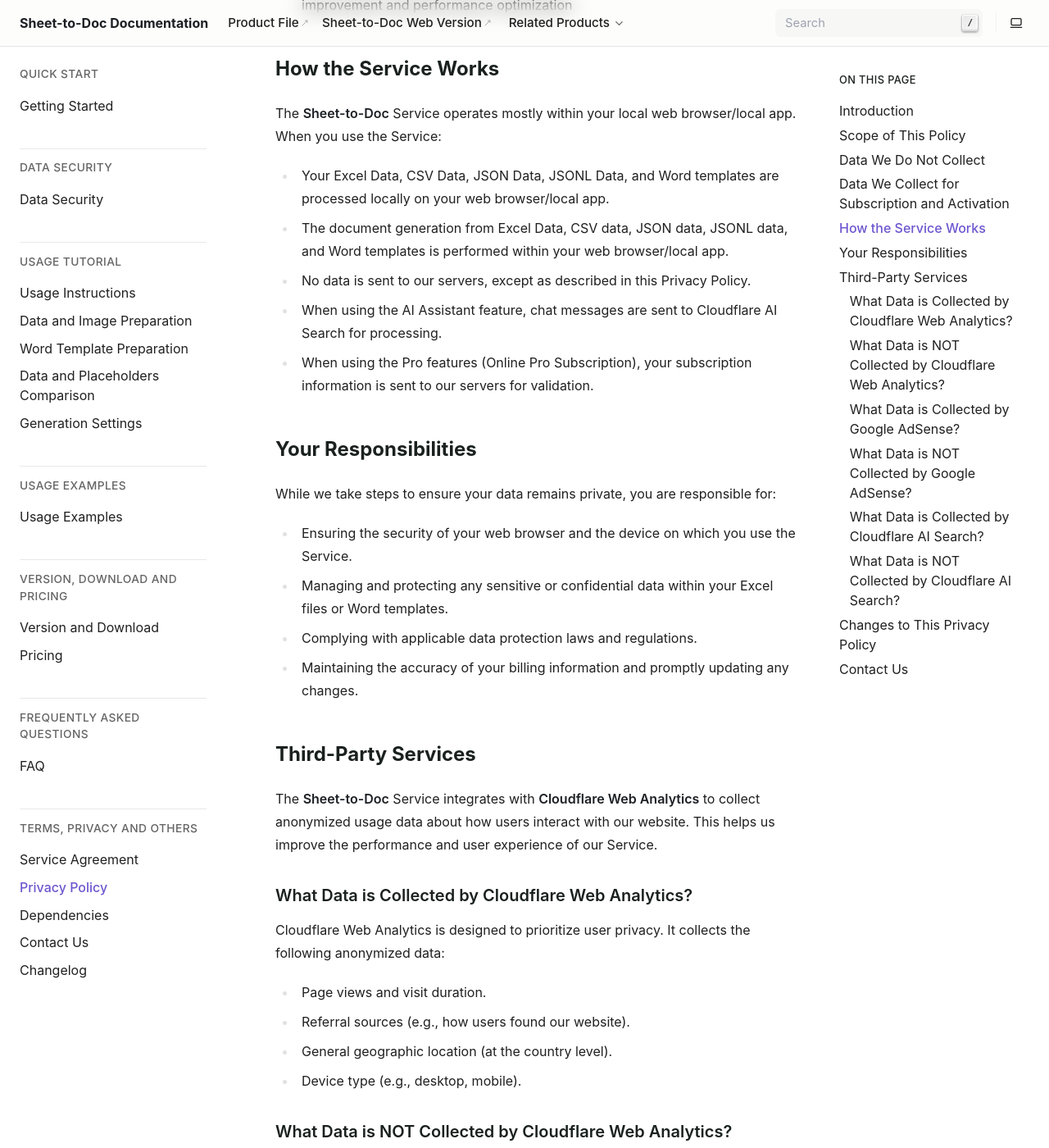
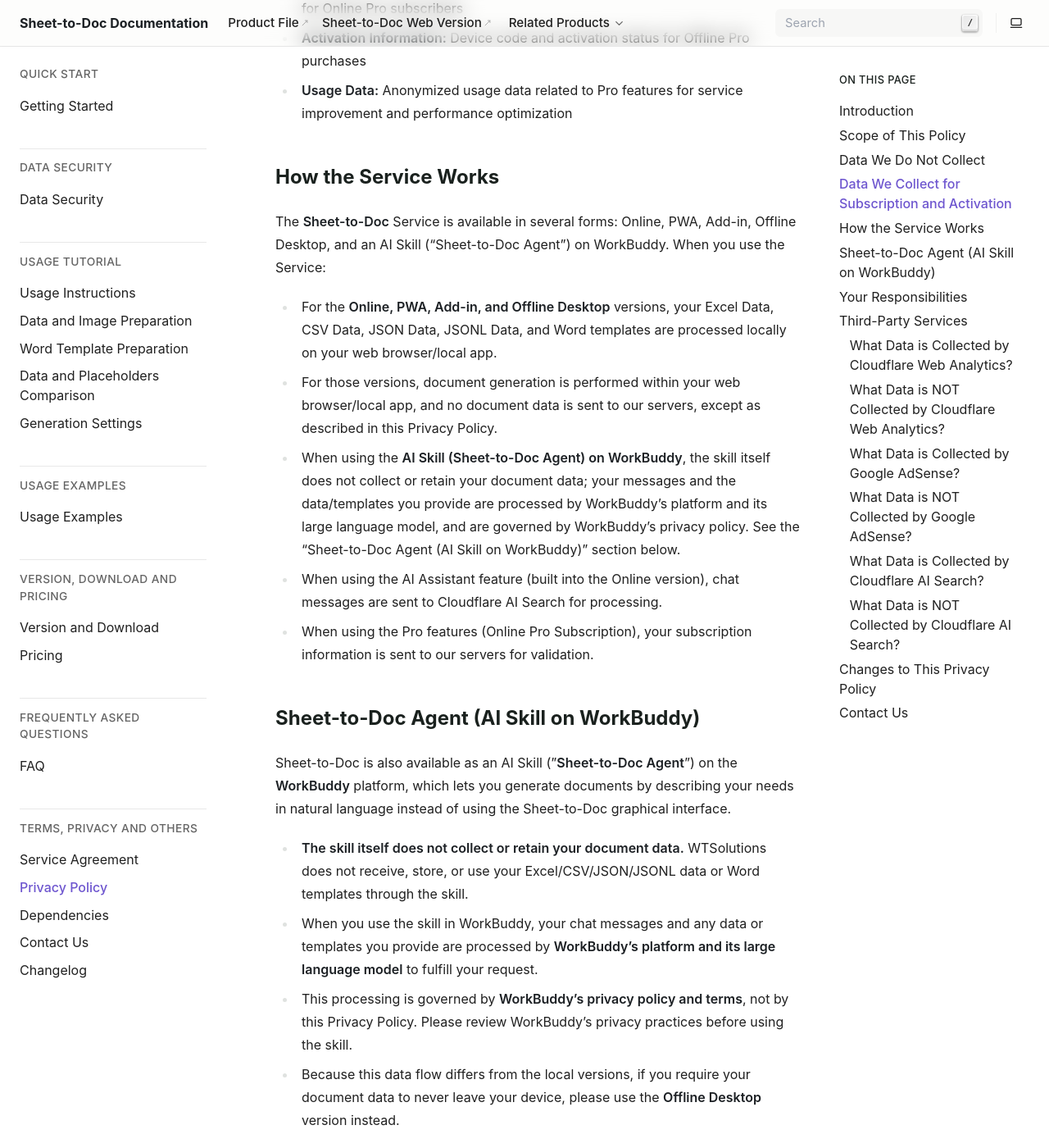
Before and after one commit to he-yang/sheet-to-doc, a Sphinx documentation site: the page built from source/privacy.md, in a window 1280 px wide and 1400 px high, scrolled down 1504 px. Shown: the whole window at 82% size. Built offline with Sphinx 7.4.7, drawn with Linux system fonts in a browser that asks for light colours; some of the changed text lies outside the part shown.

Commit message:
update terms and privacy for skill version

```diff
--- a/source/privacy.md
+++ b/source/privacy.md
@@ -26,6 +26,8 @@ This Privacy Policy applies to the **Sheet-to-Doc** Service, which is an applica
 
 ## Data We Do Not Collect
 
+This section applies to the **Online, PWA, Add-in, and Offline Desktop** versions of Sheet-to-Doc, where document generation runs locally in your browser or local app. For the **AI Skill (Sheet-to-Doc Agent on WorkBuddy)**, data handling is different — see the dedicated section below.
+
 We want to assure you that:
 - **We do not store or retain any data** from your Excel Data, CSV Data, JSON Data, JSONL Data, or Word templates.
 - **We do not transmit your data over the internet**. All Excel data, CSV data, JSON data, JSONL data, and Word templates processing occurs locally within your web browser/local app.
@@ -42,12 +44,23 @@ For Pro feature subscriptions (Online Pro) and Offline Pro purchases, we collect
 
 ## How the Service Works
 
-The **Sheet-to-Doc** Service operates mostly within your local web browser/local app. When you use the Service:
-- Your Excel Data, CSV Data, JSON Data, JSONL Data, and Word templates are processed locally on your web browser/local app.
-- The document generation from Excel Data, CSV data, JSON data, JSONL data, and Word templates is performed within your web browser/local app.
-- No data is sent to our servers, except as described in this Privacy Policy.
-- When using the AI Assistant feature, chat messages are sent to Cloudflare AI Search for processing.
+The **Sheet-to-Doc** Service is available in several forms: Online, PWA, Add-in, Offline Desktop, and an AI Skill ("Sheet-to-Doc Agent") on WorkBuddy. When you use the Service:
+- For the **Online, PWA, Add-in, and Offline Desktop** versions, your Excel Data, CSV Data, JSON Data, JSONL Data, and Word templates are processed locally on your web browser/local app.
+- For those versions, document generation is performed within your web browser/local app, and no document data is sent to our servers, except as described in this Privacy Policy.
+- When using the **AI Skill (Sheet-to-Doc Agent) on WorkBuddy**, the skill itself does not collect or retain your document data; your messages and the data/templates you provide are processed by WorkBuddy's platform and its large language model, and are governed by WorkBuddy's privacy policy. See the "Sheet-to-Doc Agent (AI Skill on WorkBuddy)" section below.
+- When using the AI Assistant feature (built into the Online version), chat messages are sent to Cloudflare AI Search for processing.
 - When using the Pro features (Online Pro Subscription), your subscription information is sent to our servers for validation.
+
+## Sheet-to-Doc Agent (AI Skill on WorkBuddy)
+
+Sheet-to-Doc is also available as an AI Skill ("**Sheet-to-Doc Agent**") on the **WorkBuddy** platform, which lets you generate documents by describing your needs in natural language instead of using the Sheet-to-Doc graphical interface.
+
+- **The skill itself does not collect or retain your document data.** WTSolutions does not receive, store, or use your Excel/CSV/JSON/JSONL data or Word templates through the skill.
+- When you use the skill in WorkBuddy, your chat messages and any data or templates you provide are processed by **WorkBuddy's platform and its large language model** to fulfill your request.
+- This processing is governed by **WorkBuddy's privacy policy and terms**, not by this Privacy Policy. Please review WorkBuddy's privacy practices before using the skill.
+- Because this data flow differs from the local versions, if you require your document data to never leave your device, please use the **Offline Desktop** version instead.
+
+You can learn more about the AI Skill on its [product page](https://s.wtsolutions.cn/sheet-to-doc-agent.html) and in the [documentation](https://sheet-to-doc.wtsolutions.cn/zh-cn/latest/Agent.html).
 
 ## Your Responsibilities
 
```
Also changed, not shown: other parts of source/privacy.md (+1 -1 lines), source/termsofuse.md (+18 -3 lines).
